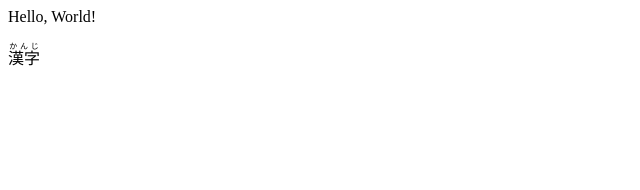
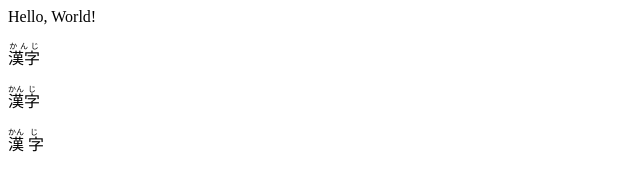
Before and after one commit to txtsd/txtsd.github.io, a plain HTML site: page index.html in a window 1280 px wide. Shown: the whole page, without its empty margins (0-640 px from the left). Drawn offline with Linux system fonts and the light colour scheme.

Commit message:
more furigana testing <ruby>

```diff
--- a/index.html
+++ b/index.html
@@ -11,5 +11,7 @@
 <body>
     Hello, World!
     <p><ruby>漢字<rt>かんじ</rt></ruby></p>
+    <p><ruby>漢<rt>かん</rt>字<rt>じ</rt></ruby></p>
+    <p><ruby>漢<rt>かん</rt>&nbsp;字<rt>じ</rt></ruby></p>
 </body>
 </html>
```
